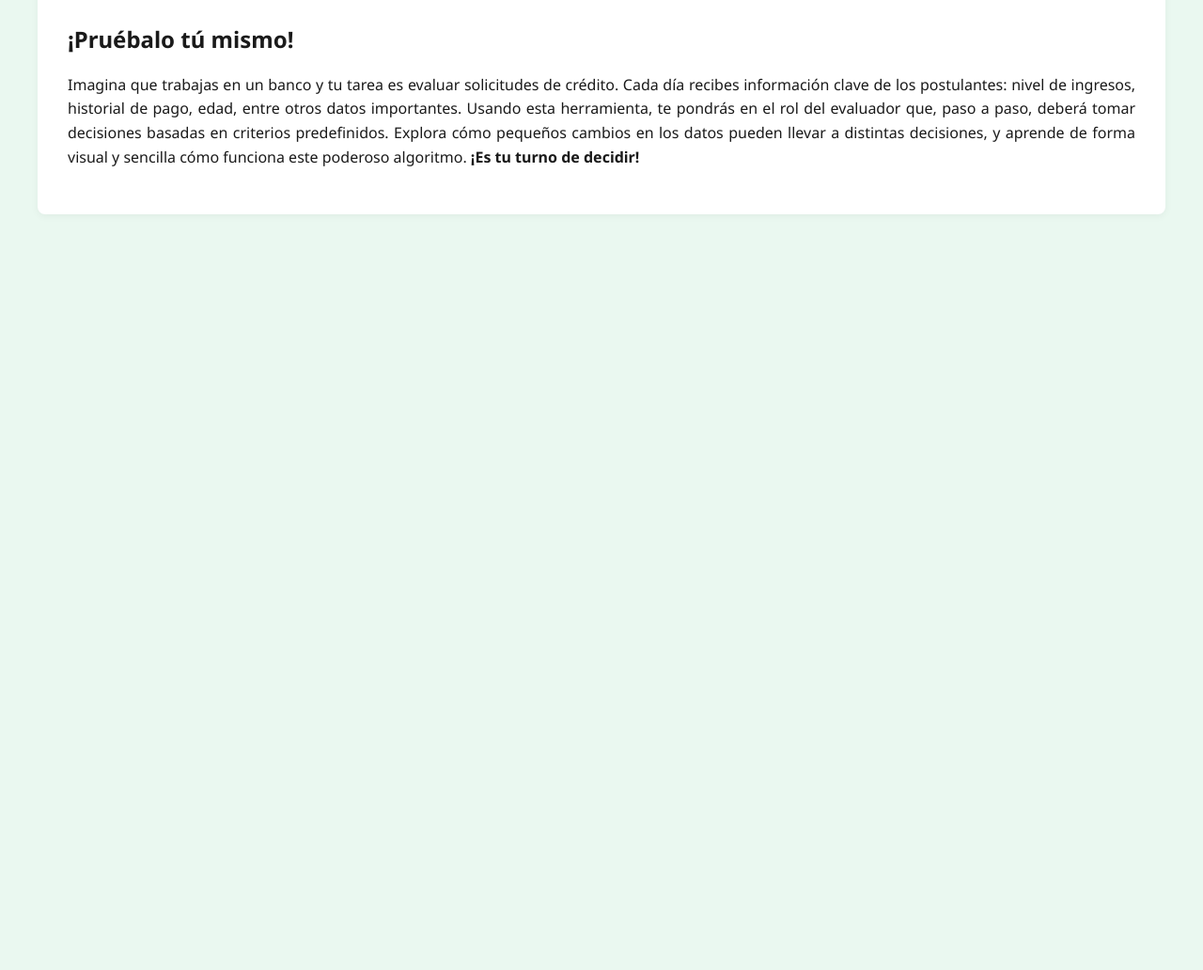
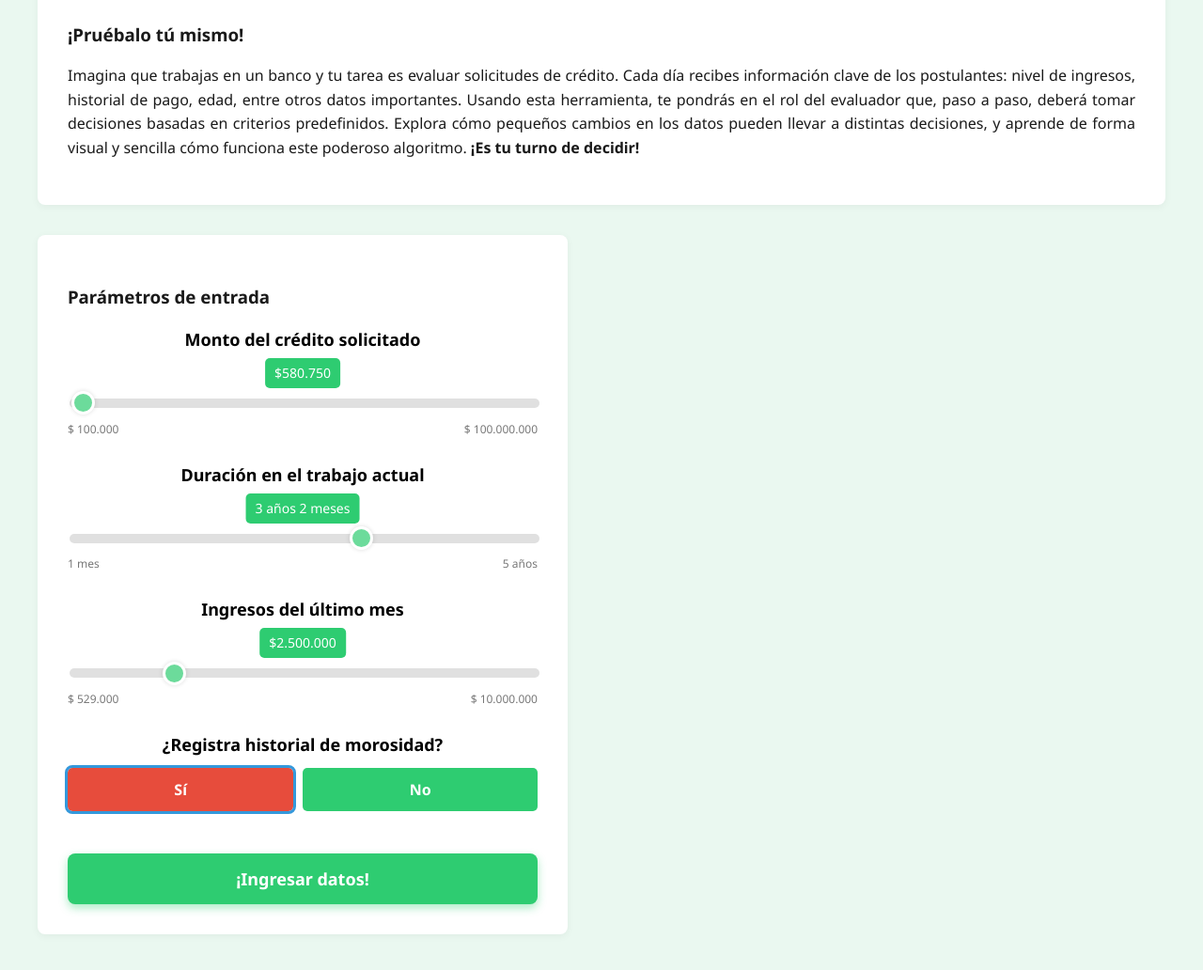
Before and after one commit to sllanoscaro/proyectosistemas, a website: page public/views/index.html in a window 1280 px wide. Shown: the part 1414-2446 px from the top of the page at 94% size. Before the commit the page ends 1714 px from the top, so only its background shows below. Drawn offline with Linux system fonts and the light colour scheme.

Commit message:
primera parte interactiva lista. TODO: implementación del árbol dinámico

```diff
--- a/public/css/styles.css
+++ b/public/css/styles.css
@@ -41,6 +41,15 @@ h2, h3 {
     border-radius: 8px;
     box-shadow: 0 2px 8px rgba(0, 0, 0, 0.05);
     margin-bottom: 2rem;
+}
+
+.content-box-medium {
+    background-color: #ffffff;
+    padding: 2rem;
+    border-radius: 8px;
+    box-shadow: 0 2px 8px rgba(0, 0, 0, 0.05);
+    margin-bottom: 2rem;
+    width: 500px;
 }
 
 .section-divider {
@@ -134,5 +143,129 @@ strong {
     flex-shrink: 0;
 }
 
-.interactivo {
+.input-group {
+    margin-bottom: 25px;
+    text-align: center;
 }
+
+.input-group label {
+    display: block;
+    font-size: 18px;
+    color: #000000;
+    margin-bottom: 10px;
+    text-align: center;
+}
+
+.button-group {
+    display: flex;
+    justify-content: center;
+    gap: 10px;
+}
+
+.debt-history-btn {
+    padding: 12px 30px;
+    border: none;
+    border-radius: 5px;
+    font-size: 16px;
+    font-weight: bold;
+    cursor: pointer;
+    transition: background-color 0.3s ease;
+    flex-grow: 1; /* Para que los botones ocupen el mismo espacio */
+}
+
+#btnYes {
+    background-color: #e74c3c; /* Rojo */
+    color: white;
+}
+
+#btnNo {
+    background-color: #2ecc71; /* Verde */
+    color: white;
+}
+
+.debt-history-btn.active {
+    outline: 3px solid #3498db; /* Borde azul para el seleccionado */
+}
+
+/* Sliders */
+.slider-container {
+    position: relative;
+    margin-top: 40px;
+    margin-bottom: 10px;
+}
+
+.slider-value {
+    position: absolute;
+    top: -35px;
+    left: 50%;
+    transform: translateX(-50%);
+    background-color: #2ecc71; /* Verde como en la imagen */
+    color: white;
+    padding: 5px 10px;
+    border-radius: 5px;
+    font-size: 14px;
+    white-space: nowrap; /* Evita que el texto se rompa */
+}
+
+.slider {
+    width: 100%;
+    -webkit-appearance: none;
+    appearance: none;
+    height: 10px;
+    background: #d3d3d3;
+    outline: none;
+    opacity: 0.7;
+    -webkit-transition: .2s;
+    transition: opacity .2s;
+    border-radius: 5px;
+}
+
+.slider::-webkit-slider-thumb {
+    -webkit-appearance: none;
+    appearance: none;
+    width: 25px;
+    height: 25px;
+    background: #2ecc71; /* Verde */
+    cursor: pointer;
+    border-radius: 50%;
+    border: 3px solid #fff; /* Borde blanco para el pulgar */
+    box-shadow: 0 0 5px rgba(0,0,0,0.2);
+}
+
+.slider::-moz-range-thumb {
+    width: 25px;
+    height: 25px;
+    background: #2ecc71; /* Verde */
+    cursor: pointer;
+    border-radius: 50%;
+    border: 3px solid #fff;
+    box-shadow: 0 0 5px rgba(0,0,0,0.2);
+}
+
+.slider-labels {
+    display: flex;
+    justify-content: space-between;
+    font-size: 12px;
+    color: #777;
+    margin-top: 5px;
+}
+
+/* Botón de enviar */
+.submit-button {
+    background-color: #2ecc71; /* Verde */
+    color: white;
+    padding: 15px 40px;
+    border: none;
+    border-radius: 8px;
+    font-size: 18px;
+    font-weight: bold;
+    cursor: pointer;
+    transition: background-color 0.3s ease;
+    margin-top: 20px;
+    width: 100%;
+    box-shadow: 0 4px 10px rgba(46, 204, 113, 0.4);
+}
+
+.submit-button:hover {
+    background-color: #27ae60;
+}
--- /dev/null
+++ b/public/js/main_tree.js
@@ -0,0 +1,92 @@
+document.addEventListener('DOMContentLoaded', () => {
+    // Selectores para los elementos
+    const btnYes = document.getElementById('btnYes');
+    const btnNo = document.getElementById('btnNo');
+    const creditAmountSlider = document.getElementById('creditAmountSlider');
+    const creditAmountValue = document.getElementById('creditAmountValue');
+    const jobDurationSlider = document.getElementById('jobDurationSlider');
+    const jobDurationValue = document.getElementById('jobDurationValue');
+    const incomeSlider = document.getElementById('incomeSlider');
+    const incomeValue = document.getElementById('incomeValue');
+    const submitBtn = document.getElementById('submitBtn');
+
+    // Estado inicial de los botones Sí/No
+    let hasDebtHistory = true; // Por defecto 'Sí' está activo
+
+    // Función para formatear moneda
+    const formatCurrency = (value) => {
+        return new Intl.NumberFormat('es-CL', {
+            style: 'currency',
+            currency: 'CLP',
+            minimumFractionDigits: 0,
+            maximumFractionDigits: 0
+        }).format(value);
+    };
+
+    // Actualizar el valor inicial de los sliders
+    creditAmountValue.textContent = formatCurrency(parseInt(creditAmountSlider.value));
+    updateJobDurationValue(parseInt(jobDurationSlider.value));
+    incomeValue.textContent = formatCurrency(parseInt(incomeSlider.value));
+
+
+    // Lógica para los botones Sí/No
+    btnYes.addEventListener('click', () => {
+        btnYes.classList.add('active');
+        btnNo.classList.remove('active');
+        hasDebtHistory = true;
+    });
+
+    btnNo.addEventListener('click', () => {
+        btnNo.classList.add('active');
+        btnYes.classList.remove('active');
+        hasDebtHistory = false;
+    });
+
+    // Lógica para el slider de Monto del crédito solicitado
+    creditAmountSlider.addEventListener('input', () => {
+        creditAmountValue.textContent = formatCurrency(parseInt(creditAmountSlider.value));
+    });
+
+    // Lógica para el slider de Duración en el trabajo actual
+    // Función para actualizar el texto de duración (años y meses)
+    function updateJobDurationValue(months) {
+        const years = Math.floor(months / 12);
+        const remainingMonths = months % 12;
+
+        let text = '';
+        if (years > 0) {
+            text += `${years} año${years > 1 ? 's' : ''}`;
+        }
+        if (remainingMonths > 0) {
+            if (years > 0) text += ' ';
+            text += `${remainingMonths} mes${remainingMonths > 1 ? 'es' : ''}`;
+        }
+        if (years === 0 && remainingMonths === 0) {
+            text = '0 meses'; // O el valor mínimo que quieras representar
+        }
+        jobDurationValue.textContent = text;
+    }
+
+    jobDurationSlider.addEventListener('input', () => {
+        updateJobDurationValue(parseInt(jobDurationSlider.value));
+    });
+
+    // Lógica para el slider de Ingresos del último mes
+    incomeSlider.addEventListener('input', () => {
+        incomeValue.textContent = formatCurrency(parseInt(incomeSlider.value));
+    });
+
+    // Lógica para el botón de enviar
+    submitBtn.addEventListener('click', () => {
+        const data = {
+            historialMorosidad: hasDebtHistory ? 'Sí' : 'No',
+            montoCredito: parseInt(creditAmountSlider.value),
+            duracionTrabajoMeses: parseInt(jobDurationSlider.value),
+            ingresosUltimoMes: parseInt(incomeSlider.value)
+        };
+        console.log('Datos de entrada:', data);
+        alert('Datos enviados (ver consola para más detalles).');
+        // Aquí podrías agregar la lógica para enviar estos datos a tu modelo de árbol de decisión
+        // o a otra función de JavaScript para procesamiento.
+    });
+});
--- a/public/views/index.html
+++ b/public/views/index.html
@@ -60,7 +60,7 @@
 
     <div class="content-box">
         <section class="interactivo">
-            <h2>¡Pruébalo tú mismo!</h2>
+            <h3>¡Pruébalo tú mismo!</h3>
             <p>
                 Imagina que trabajas en un banco y tu tarea es evaluar solicitudes de crédito. Cada día recibes información clave de los postulantes: nivel de ingresos, historial de pago, edad, entre otros datos importantes.
                 Usando esta herramienta, te pondrás en el rol del evaluador que, paso a paso, deberá tomar decisiones basadas en criterios predefinidos.
@@ -69,6 +69,58 @@
             </p>
         </section>
     </div>
+
+    <div class="content-box-medium">
+        <h3>Parámetros de entrada</h3>
+
+        <div class="input-group">
+            <label><strong>Monto del crédito solicitado</strong></label>
+            <div class="slider-container">
+                <span class="slider-value" id="creditAmountValue">$ 580.750</span>
+                <input type="range" min="100000" max="100000000" value="580750" class="slider" id="creditAmountSlider">
+                <div class="slider-labels">
+                    <span>$ 100.000</span>
+                    <span>$ 100.000.000</span>
+                </div>
+            </div>
+        </div>
+
+        <div class="input-group">
+            <label><strong>Duración en el trabajo actual</strong></label>
+            <div class="slider-container">
+                <span class="slider-value" id="jobDurationValue">3 años 2 meses</span>
+                <input type="range" min="1" max="60" value="38" class="slider" id="jobDurationSlider">
+                <div class="slider-labels">
+                    <span>1 mes</span>
+                    <span>5 años</span>
+                </div>
+            </div>
+        </div>
+
+        <div class="input-group">
+            <label><strong>Ingresos del último mes</strong></label>
+            <div class="slider-container">
+                <span class="slider-value" id="incomeValue">$ 2.500.000</span>
+                <input type="range" min="529000" max="10000000" value="2500000" class="slider" id="incomeSlider">
+                <div class="slider-labels">
+                    <span>$ 529.000</span>
+                    <span>$ 10.000.000</span>
+                </div>
+            </div>
+        </div>
+
+        <div class="input-group">
+            <label><strong>¿Registra historial de morosidad?</strong></label>
+            <div class="button-group">
+                <button class="debt-history-btn active" id="btnYes">Sí</button>
+                <button class="debt-history-btn" id="btnNo">No</button>
+            </div>
+        </div>
+
+        <button class="submit-button" id="submitBtn">¡Ingresar datos!</button>
+    </div>
+
+    <script src="/public/js/main_tree.js"></script>
 </main>
 </body>
 </html>
```
Also changed, not shown: public/js/main.js (deleted).
